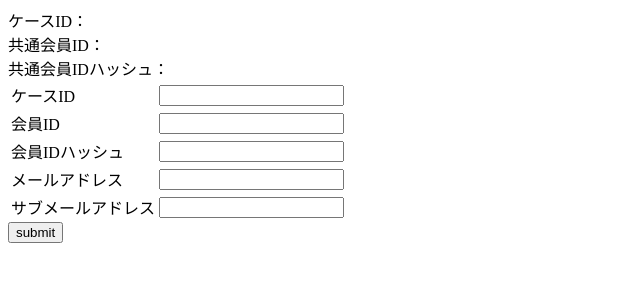
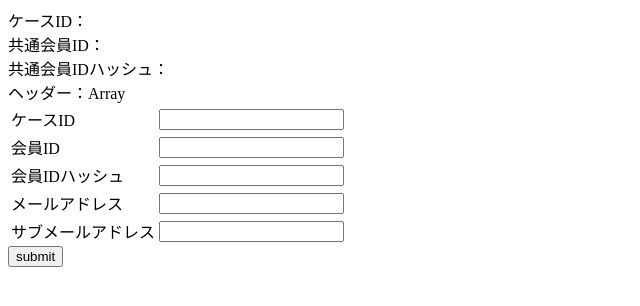
Before and after one commit to murata-bulky/SalesforceTest, a PHP site: page /testStub.php in a window 1280 px wide. Shown: the top 306 px of the page, without its empty margins (0-640 px from the left). Run offline with PHP 8.4, Linux system fonts and the light colour scheme; data that the repository does not hold is empty.

Commit message:
Update testStub.php

```diff
--- a/testStub.php
+++ b/testStub.php
@@ -17,6 +17,8 @@
 	print("共通会員ID：".$_POST["commonMemberId"]);
 	echo '<br>';
 	print("共通会員IDハッシュ：".$_POST["commonMemberIdHash"]);
+	echo '<br>';
+	print("ヘッダー：".$_SERVER);
 ?>
   <form action="https://contact-omni7--textecreb--c.sandbox.vf.force.com/apex/MemberInfotoCase" method="POST">
   <!-- <form action="https://contact-omni7--rehecreb--c.sandbox.vf.force.com/apex/MemberInfotoCase" method="POST"> -->
```
